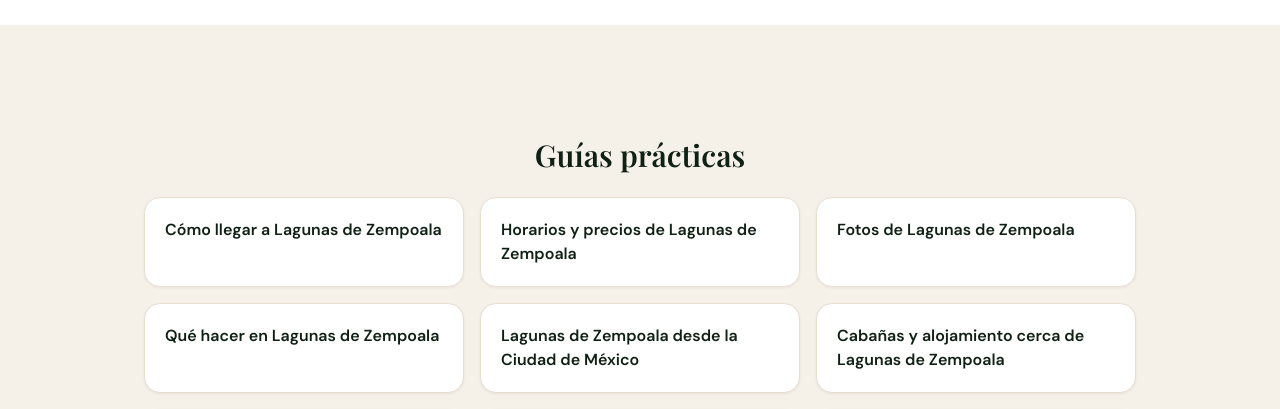
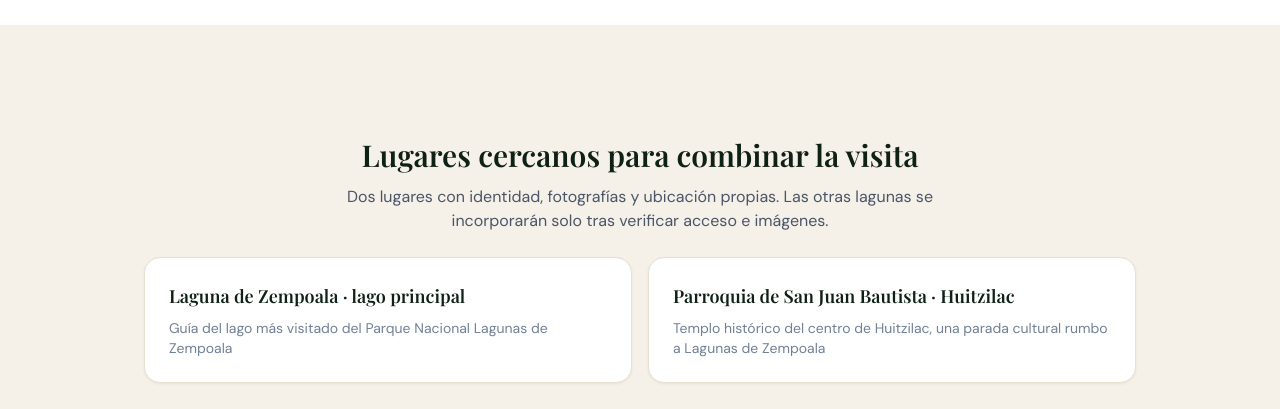
Before and after one commit to n20186005-hash/zempoalanationalpark, a Next.js app: page /es in a window 1280 px wide. Shown: the part 7540-7949 px from the top of the page. Built offline with nearby package versions, Linux system fonts and the light colour scheme; no server answers; a web font is replaced by a local one.

Commit message:
Expand attraction pages and nearby navigation

```diff
--- a/src/components/TopicLinks.tsx
+++ b/src/components/TopicLinks.tsx
@@ -11,10 +11,22 @@ export default function TopicLinks() {
     key: k,
     title: messages?.topics?.[k]?.title || k,
   }));
+  const nearby = {
+    es: { heading: 'Lugares cercanos para combinar la visita', description: 'Dos lugares con identidad, fotografías y ubicación propias. Las otras lagunas se incorporarán solo tras verificar acceso e imágenes.', lake: 'Laguna de Zempoala · lago principal', church: 'Parroquia de San Juan Bautista · Huitzilac' },
+    en: { heading: 'Nearby places to explore', description: 'Two distinct places with matched photographs and individual map locations. Other lakes will be added only after photo and access verification.', lake: 'Laguna de Zempoala · main lake', church: 'San Juan Bautista Parish · Huitzilac' },
+    zh: { heading: '周边独立景点与联游', description: '两处已核对独立地点与实景照片的景点；其他湖泊须确认照片和到达性后才会上线。', lake: 'Laguna de Zempoala · 国家公园主湖', church: 'San Juan Bautista · Huitzilac 历史教堂' },
+  }[locale as 'es' | 'en' | 'zh'] || { heading: 'Nearby places', description: '', lake: 'Laguna de Zempoala', church: 'San Juan Bautista Parish' };
 
   return (
     <section className="section-padding" style={{ background: 'var(--bg-tertiary)' }}>
       <div className="max-w-5xl mx-auto px-4">
+        <div className="mb-12">
+          <h2 className="font-display text-2xl sm:text-3xl font-semibold mb-3 text-center" style={{ color: 'var(--text-primary)' }}>{nearby.heading}</h2>
+          <p className="text-center mb-6 max-w-2xl mx-auto" style={{ color: 'var(--text-secondary)' }}>{nearby.description}</p>
+          <div className="grid grid-cols-1 sm:grid-cols-2 gap-4">
+            {([['laguna-zempoala', nearby.lake], ['parroquia-san-juan-bautista-huitzilac', nearby.church]] as const).map(([slug, label]) => <a key={slug} href={`/${locale}/${slug}`} className="block rounded-2xl p-6 transition-all hover:-translate-y-0.5" style={{ background: 'var(--card-bg)', border: '1px solid var(--border-color)', boxShadow: 'var(--card-shadow)', color: 'var(--text-primary)' }}><span className="font-display font-semibold text-lg">{label}</span><p className="mt-2 text-sm" style={{ color: 'var(--text-muted)' }}>{messages?.topics?.[slug]?.subtitle}</p></a>)}
+          </div>
+        </div>
         <h2
           className="font-display text-2xl sm:text-3xl font-semibold mb-6 text-center"
           style={{ color: 'var(--text-primary)' }}
```
